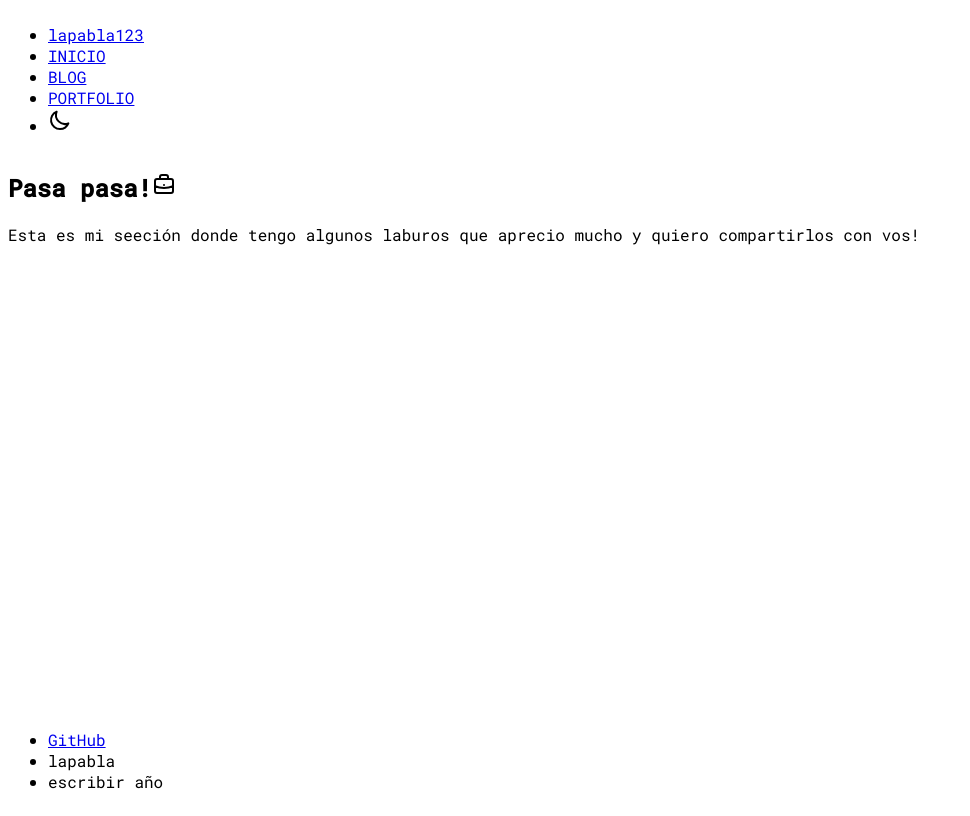
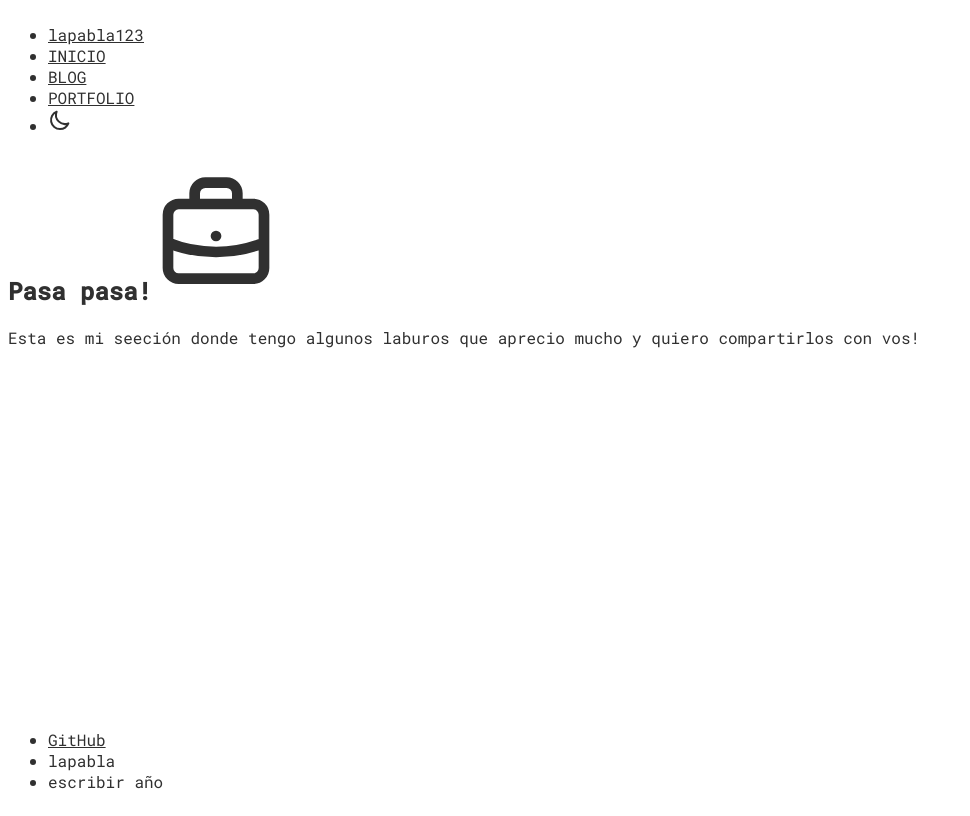
Before and after one commit to pablodelfante/works-next-app, a Next.js app: page /portfolio in a window 1280 px wide. Shown: the whole page, without its empty margins (0-970 px from the left). Built offline with nearby package versions, Linux system fonts and the light colour scheme.

Commit message:
Deje portadas de forma estatica ya que no era mucho trabajo, hare dinamiencamente el blog y el portfolio, siguiente paso seria re hacer portadas para las demas paginas

```diff
--- a/components/portada/Portada.js
+++ b/components/portada/Portada.js
@@ -1,13 +1,12 @@
 
 
-export default function Portada(props) {
+export default function Portada({titlePortada, iconoPortada, contentPortada}) {
 
-    // desestructurar props
-    const { title, icon, content } = props;
     return (
-        <div className='py-10 px-10 md:w-6/12'>
-            <h2 className='text-4xl inline-flex pb-8'>{title}{icon}</h2>
-            <p>{content}</p>
+        <div className='portada py-10 px-10 md:w-6/12'>
+            <h2 className='text-4xl inline-flex pb-4'>{titlePortada}{iconoPortada}</h2>
+
+            <p>{contentPortada}</p>
         </div>
     )
 }
--- /dev/null
+++ b/connectors/findPortada.js
@@ -0,0 +1,18 @@
+import axios from 'axios';
+import {HOST_BACKEND} from '../utils/constants';
+
+
+// trae portadas getPortadas(page) ej: Portfolio, etc
+export const getAlgo = async (page) => {
+    const QUERY = `?page=${page}`;
+    try {
+       const response = await axios.get(`${HOST_BACKEND}/pages${QUERY}`);
+       console.log(response)
+       const {title, icon, content} = response.data[0].portada;
+       const res = {title, icon, content }
+       console.log(res)
+       return res;
+    } catch (error) {
+        console.log(error)
+    }
+}
--- a/package.json
+++ b/package.json
@@ -9,6 +9,7 @@
   },
   "dependencies": {
     "autoprefixer": "^10.2.4",
+    "axios": "^0.21.1",
     "next": "10.0.6",
     "postcss": "^8.2.4",
     "react": "17.0.1",
--- a/pages/portfolio.js
+++ b/pages/portfolio.js
@@ -1,17 +1,31 @@
 import Layout from "../components/template";
 import Portada from "../components/portada";
+import { getPortadas } from '../connectors/findPortada';
+import { useState, useEffect } from 'react'
 
-export default function Portfolio() {
+export default function Portfolio(props) {
     const titlePortada = `Pasa pasa!`;
     const iconPortada = <svg xmlns="http://www.w3.org/2000/svg" fill="none" viewBox="0 0 24 24" stroke="currentColor">
-    <path strokeLinecap="round" strokeLinejoin="round" strokeWidth={2} d="M21 13.255A23.931 23.931 0 0112 15c-3.183 0-6.22-.62-9-1.745M16 6V4a2 2 0 00-2-2h-4a2 2 0 00-2 2v2m4 6h.01M5 20h14a2 2 0 002-2V8a2 2 0 00-2-2H5a2 2 0 00-2 2v10a2 2 0 002 2z" />
-  </svg>;
+        <path strokeLinecap="round" strokeLinejoin="round" strokeWidth={2} d="M21 13.255A23.931 23.931 0 0112 15c-3.183 0-6.22-.62-9-1.745M16 6V4a2 2 0 00-2-2h-4a2 2 0 00-2 2v2m4 6h.01M5 20h14a2 2 0 002-2V8a2 2 0 00-2-2H5a2 2 0 00-2 2v10a2 2 0 002 2z" />
+    </svg>;
     const contentPortada = `Esta es mi seeción donde tengo algunos laburos que aprecio mucho y quiero compartirlos con vos!`;
+
 
 
     return (
         <Layout>
-            <Portada title={titlePortada} icon={iconPortada} content={contentPortada}/>
+            <Portada titlePortada={titlePortada} iconoPortada={iconPortada} contentPortada={contentPortada} />
         </Layout>
     )
 }
+
+export async function getStaticProps (context){
+
+    //aca llamar cosas dinamicamente
+
+    return {
+        props:{
+
+        }
+    }
+}
--- a/styles/globals.scss
+++ b/styles/globals.scss
@@ -1,9 +1,10 @@
 /* ./styles/globals.css */
 
+$color-fuente: rgb(48, 48, 48);
 
 *{
     font-family: 'Roboto Mono', monospace;
-
+    color: $color-fuente;
 }
 
 // color texto en dark mode
@@ -16,6 +17,7 @@
 // tamaño minimo de los svg
 svg{
     width: 1.5rem;
+
 }
 
 // mi contenedor principal
@@ -24,4 +26,8 @@ svg{
     display: grid;
     grid-template-rows: auto 1fr auto;
     height: 100vh;
+
+    .portada svg{
+        width: 8rem;
+    }
 }
--- a/utils/constants.js
+++ b/utils/constants.js
@@ -1,2 +1,2 @@
 export const COLOR_DARK = 'dark:bg-black';
-export const HOST_BACKEND = '';
+export const HOST_BACKEND = 'http://localhost:1337';
```
Also changed, not shown: 1 other file (tests, documents, lock files or other folders).
